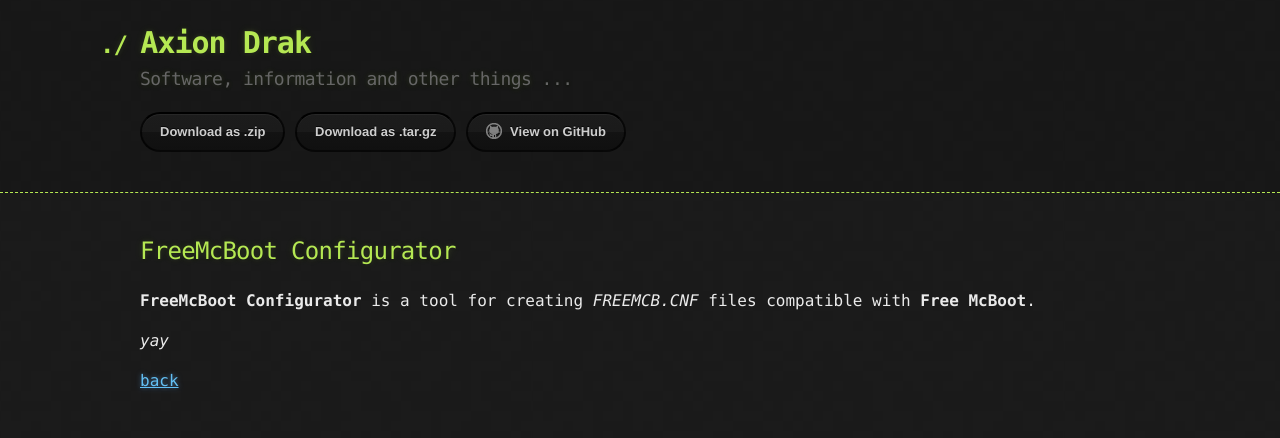
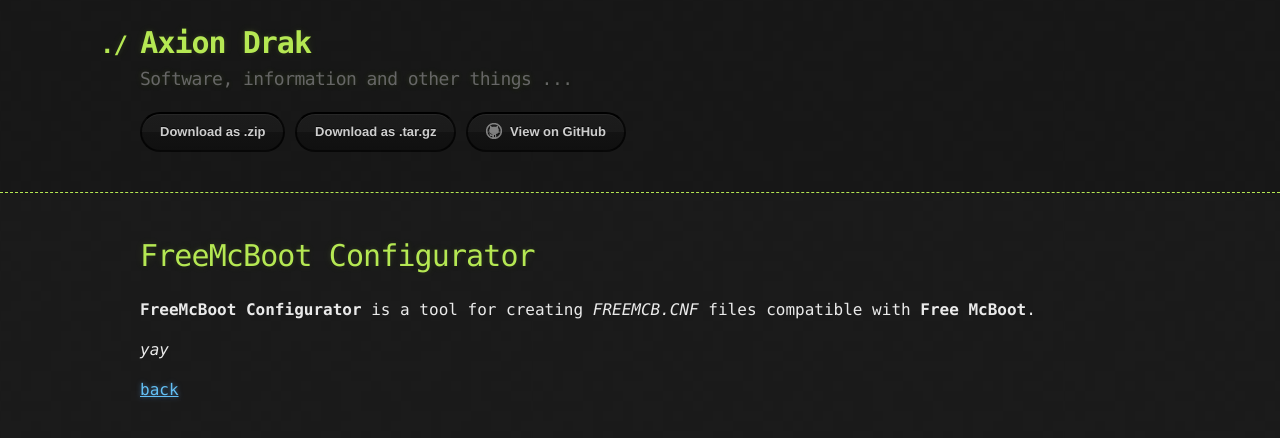
Before and after one commit to AxionDrak/axiondrak.github.io, a Jekyll site: the page built from free-mcb.md, in a window 1280 px wide. Shown: the top 438 px of the page. Built offline with Jekyll 4.4.1, drawn with Linux system fonts in a browser that asks for light colours; our own code applies the rules of GitHub Pages for plain Markdown files.

```diff
--- a/free-mcb.md
+++ b/free-mcb.md
@@ -2,7 +2,7 @@
 layout: default
 ---
 
-## FreeMcBoot Configurator
+# FreeMcBoot Configurator
 
 **FreeMcBoot Configurator** is a tool for creating _FREEMCB.CNF_ files compatible with **Free McBoot**.
 
```
